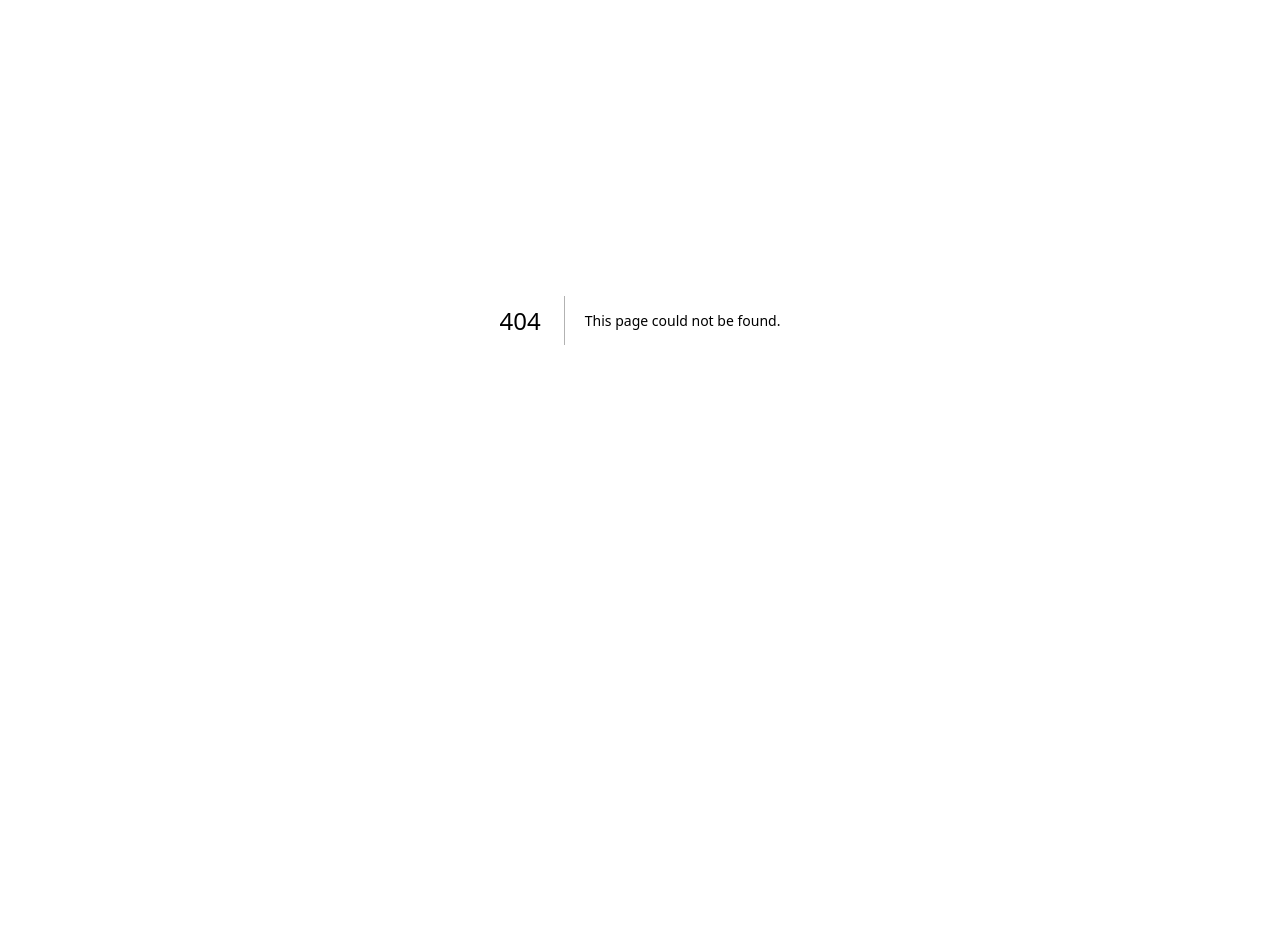
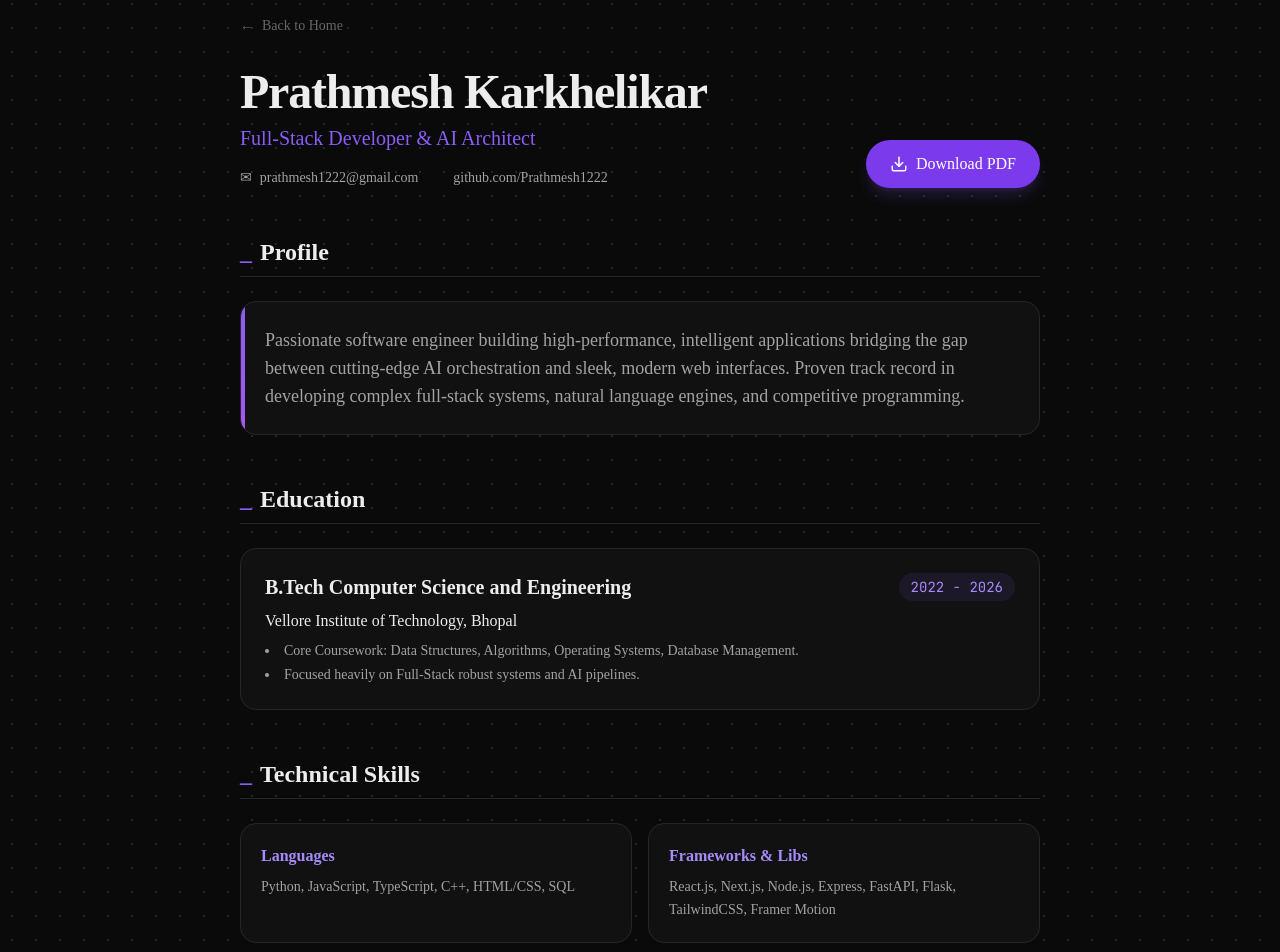
Before and after one commit to Prathmesh1222/my-portfolio_, a Next.js app: page /cv in a window 1280 px wide. Before the commit this address had no page. Shown: the part 80-1032 px from the top of the page. Before the commit the page ends 800 px from the top, so only its background shows below. Built offline with nearby package versions, Linux system fonts and the light colour scheme.

Commit message:
feat(pages): add dedicated CV subpage and global navigation link

```diff
--- /dev/null
+++ b/src/app/cv/page.tsx
@@ -0,0 +1,165 @@
+"use client";
+
+import { motion } from "framer-motion";
+import Link from "next/link";
+
+export default function CVPage() {
+  return (
+    <div className="min-h-screen flex flex-col p-4 md:p-8 lg:p-12 mt-12 mb-24 max-w-4xl mx-auto w-full">
+      <motion.div
+        initial={{ opacity: 0, y: 30 }}
+        animate={{ opacity: 1, y: 0 }}
+        transition={{ type: "spring", stiffness: 100, damping: 20 }}
+        className="flex flex-col mb-12 gap-4"
+      >
+        <Link
+          href="/"
+          className="inline-flex items-center gap-2 text-sm text-[var(--color-muted-2)] hover:text-violet-400 transition-colors mb-4 w-fit group"
+        >
+          <span className="group-hover:-translate-x-1 transition-transform">←</span>
+          Back to Home
+        </Link>
+        <div className="flex flex-col md:flex-row justify-between items-start md:items-end gap-6">
+          <div>
+            <h1 className="text-4xl md:text-5xl font-bold text-[var(--color-foreground)] mb-2 tracking-tight">
+              Prathmesh Karkhelikar
+            </h1>
+            <p className="text-xl text-violet-500 font-medium mb-4">
+              Full-Stack Developer & AI Architect
+            </p>
+            <div className="flex flex-wrap gap-4 text-sm text-[var(--color-muted)]">
+              <a href="mailto:prathmesh1222@gmail.com" className="hover:text-violet-400 transition-colors flex items-center gap-2">
+                <span>✉</span> prathmesh1222@gmail.com
+              </a>
+              <a href="https://github.com/Prathmesh1222" target="_blank" rel="noopener noreferrer" className="hover:text-violet-400 transition-colors flex items-center gap-2">
+                <span></span> github.com/Prathmesh1222
+              </a>
+            </div>
+          </div>
+          <motion.a
+            href="/resume.pdf"
+            whileHover={{ scale: 1.05, boxShadow: "0 0 20px rgba(139, 92, 246, 0.3)" }}
+            whileTap={{ scale: 0.95 }}
+            className="px-6 py-3 rounded-full bg-violet-600 hover:bg-violet-700 text-white font-medium transition-all shadow-lg shadow-violet-500/20 flex items-center gap-2 whitespace-nowrap"
+          >
+            <svg width="18" height="18" viewBox="0 0 24 24" fill="none" stroke="currentColor" strokeWidth="2" strokeLinecap="round" strokeLinejoin="round">
+              <path d="M21 15v4a2 2 0 0 1-2 2H5a2 2 0 0 1-2-2v-4"></path>
+              <polyline points="7 10 12 15 17 10"></polyline>
+              <line x1="12" y1="15" x2="12" y2="3"></line>
+            </svg>
+            Download PDF
+          </motion.a>
+        </div>
+      </motion.div>
+
+      <div className="flex flex-col gap-12">
+        {/* Profile */}
+        <motion.section
+          initial={{ opacity: 0, y: 20 }}
+          animate={{ opacity: 1, y: 0 }}
+          transition={{ delay: 0.1, type: "spring", stiffness: 100, damping: 20 }}
+        >
+          <h2 className="text-2xl font-bold border-b border-[var(--color-card-border)] pb-2 mb-6 text-[var(--color-foreground)] flex items-center gap-2">
+            <span className="text-violet-500">_</span> Profile
+          </h2>
+          <div className="p-6 rounded-2xl border border-[var(--color-card-border)] bg-[var(--color-card)] card-glow relative overflow-hidden">
+            <motion.div className="absolute top-0 left-0 bottom-0 w-1 bg-gradient-to-b from-violet-500 to-purple-500" />
+            <p className="text-[var(--color-muted)] leading-relaxed md:text-lg">
+              Passionate software engineer building high-performance, intelligent applications bridging the gap between cutting-edge AI orchestration and sleek, modern web interfaces. Proven track record in developing complex full-stack systems, natural language engines, and competitive programming.
+            </p>
+          </div>
+        </motion.section>
+
+        {/* Education */}
+        <motion.section
+          initial={{ opacity: 0, y: 20 }}
+          animate={{ opacity: 1, y: 0 }}
+          transition={{ delay: 0.2, type: "spring", stiffness: 100, damping: 20 }}
+        >
+          <h2 className="text-2xl font-bold border-b border-[var(--color-card-border)] pb-2 mb-6 text-[var(--color-foreground)] flex items-center gap-2">
+            <span className="text-violet-500">_</span> Education
+          </h2>
+          <div className="flex flex-col gap-6">
+            <div className="p-6 rounded-2xl border border-[var(--color-card-border)] bg-[var(--color-card)] hover:bg-[var(--color-card-hover)] transition-colors card-glow relative overflow-hidden group">
+              <motion.div className="absolute top-0 left-0 right-0 h-1 bg-gradient-to-r from-violet-500 to-purple-500 opacity-0 group-hover:opacity-100 transition-opacity" />
+              <div className="flex flex-col md:flex-row justify-between md:items-center mb-2">
+                <h3 className="text-xl font-bold text-[var(--color-foreground)]">B.Tech Computer Science and Engineering</h3>
+                <span className="text-sm font-mono text-violet-400 bg-violet-500/10 px-3 py-1 rounded-full w-fit mt-2 md:mt-0">2022 - 2026</span>
+              </div>
+              <p className="text-[var(--color-foreground)] font-medium mb-2">Vellore Institute of Technology, Bhopal</p>
+              <ul className="list-disc list-inside text-sm text-[var(--color-muted)] space-y-1">
+                <li>Core Coursework: Data Structures, Algorithms, Operating Systems, Database Management.</li>
+                <li>Focused heavily on Full-Stack robust systems and AI pipelines.</li>
+              </ul>
+            </div>
+          </div>
+        </motion.section>
+
+        {/* Skills */}
+        <motion.section
+          initial={{ opacity: 0, y: 20 }}
+          animate={{ opacity: 1, y: 0 }}
+          transition={{ delay: 0.3, type: "spring", stiffness: 100, damping: 20 }}
+        >
+          <h2 className="text-2xl font-bold border-b border-[var(--color-card-border)] pb-2 mb-6 text-[var(--color-foreground)] flex items-center gap-2">
+            <span className="text-violet-500">_</span> Technical Skills
+          </h2>
+          <div className="grid grid-cols-1 md:grid-cols-2 gap-4">
+            {[
+              { category: "Languages", tools: "Python, JavaScript, TypeScript, C++, HTML/CSS, SQL" },
+              { category: "Frameworks & Libs", tools: "React.js, Next.js, Node.js, Express, FastAPI, Flask, TailwindCSS, Framer Motion" },
+              { category: "AI & Data", tools: "LangChain, CrewAI, Retrieval-Augmented Generation (RAG), SymPy, FAISS, Gemini/OpenAI API" },
+              { category: "Tools & DevOps", tools: "Git, GitHub, Vercel, Render, Postman, Linux (Ubuntu), FFmpeg" }
+            ].map((skill, idx) => (
+              <div key={idx} className="p-5 rounded-2xl border border-[var(--color-card-border)] bg-[var(--color-card)] card-glow">
+                <h3 className="font-bold text-violet-400 mb-2">{skill.category}</h3>
+                <p className="text-sm text-[var(--color-muted)] leading-relaxed">{skill.tools}</p>
+              </div>
+            ))}
+          </div>
+        </motion.section>
+
+        {/* Featured Projects */}
+        <motion.section
+          initial={{ opacity: 0, y: 20 }}
+          animate={{ opacity: 1, y: 0 }}
+          transition={{ delay: 0.4, type: "spring", stiffness: 100, damping: 20 }}
+        >
+          <h2 className="text-2xl font-bold border-b border-[var(--color-card-border)] pb-2 mb-6 text-[var(--color-foreground)] flex items-center gap-2">
+            <span className="text-violet-500">_</span> Featured Projects
+          </h2>
+          <div className="flex flex-col gap-6">
+            {[
+              {
+                name: "Cyphraxi",
+                role: "AI-Powered Study Engine",
+                desc: "Developed a Retrieval-Augmented Generation (RAG) platform mapping raw lectures to instantaneous, deeply grounded theory answers utilizing vector-search and LLM integration."
+              },
+              {
+                name: "Voice Calculator",
+                role: "Natural Language Math Engine",
+                desc: "Engineered a native browser PWA interpreting spoken intent to solve complex mathematical derivatives, plots, matrix algebras, and unit conversions seamlessly through Python backends (SymPy/Flask)."
+              },
+              {
+                name: "Autodemo Agent (Stealth)",
+                role: "Autonomous Multi-Agent Extractor",
+                desc: "Constructed an unreleased proprietary multi-agent orchestration grid utilizing LLMs for complete hands-free analysis, screenwriting, headless automated web recording, and video rendering."
+              }
+            ].map((project, idx) => (
+               <div key={idx} className="p-6 rounded-2xl border border-[var(--color-card-border)] bg-[var(--color-card)] hover:bg-[var(--color-card-hover)] transition-colors card-glow relative overflow-hidden group">
+               <motion.div className="absolute top-0 left-0 right-0 h-1 bg-gradient-to-r from-violet-500 to-purple-500 opacity-0 group-hover:opacity-100 transition-opacity" />
+               <div className="flex flex-col md:flex-row justify-between md:items-center mb-2">
+                 <h3 className="text-xl font-bold text-[var(--color-foreground)]">{project.name}</h3>
+                 <span className="text-sm font-medium text-violet-400 mt-1 md:mt-0">{project.role}</span>
+               </div>
+               <p className="text-sm text-[var(--color-muted)] leading-relaxed">
+                 {project.desc}
+               </p>
+             </div>
+            ))}
+          </div>
+        </motion.section>
+      </div>
+    </div>
+  );
+}
--- a/src/components/Navbar.tsx
+++ b/src/components/Navbar.tsx
@@ -5,11 +5,11 @@ import { motion, AnimatePresence } from "framer-motion";
 import { useTheme } from "./ThemeProvider";
 
 const navLinks = [
-  { label: "Home", href: "#home" },
-  { label: "About", href: "#about" },
-  { label: "Projects", href: "#projects" },
-  { label: "Skills", href: "#skills" },
-  { label: "Other", href: "#other" },
+  { label: "Home", href: "/#home" },
+  { label: "About", href: "/#about" },
+  { label: "Projects", href: "/#projects" },
+  { label: "Skills", href: "/#skills" },
+  { label: "CV", href: "/cv" },
 ];
 
 export default function Navbar() {
```
